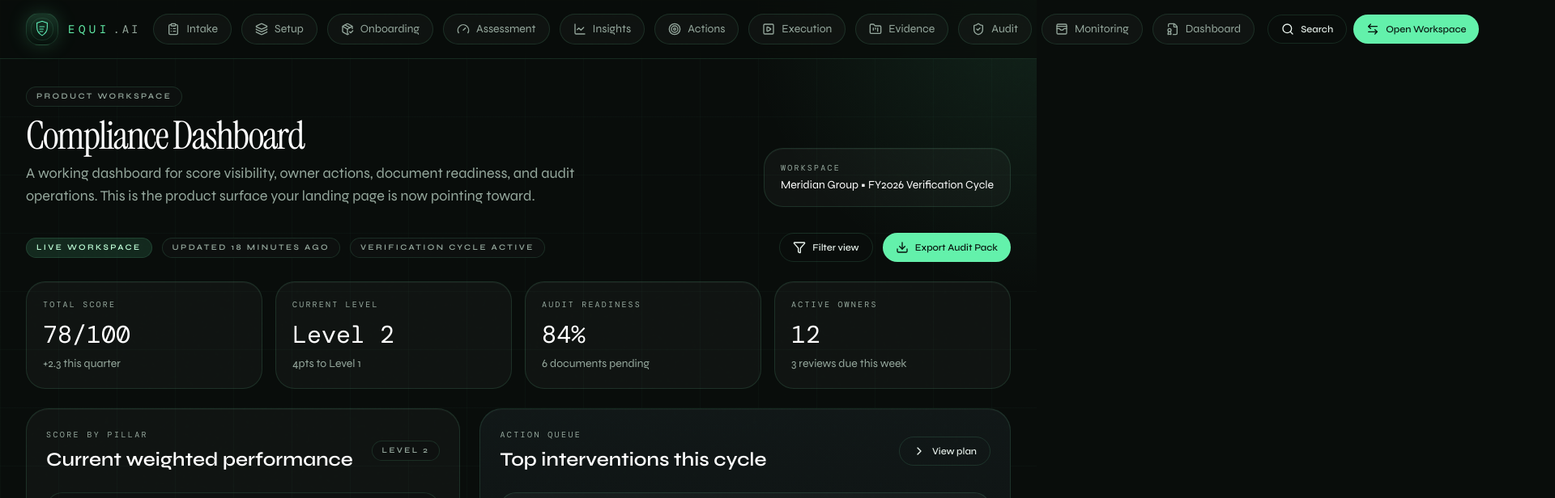
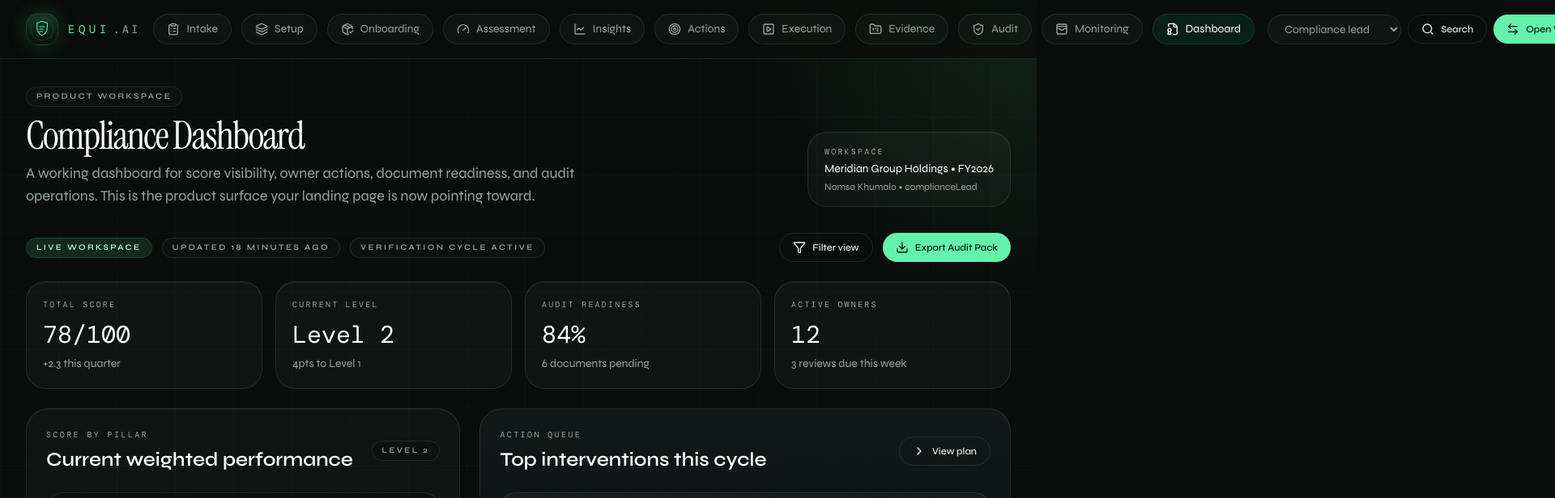
Before and after one commit to nyashahama/equi-ai, a Next.js app: page /dashboard in a window 1280 px wide. Shown: the top 616 px of the page at 81% size, 1920 px wide, since content can reach past the window. Built offline with nearby package versions, Linux system fonts and the light colour scheme; a web font is replaced by a local one.

Commit message:
Connect product shell to workspace state

```diff
--- a/components/product/shell.tsx
+++ b/components/product/shell.tsx
@@ -1,8 +1,12 @@
+"use client";
+
 import Link from "next/link";
+import { usePathname } from "next/navigation";
 import { ArrowLeftRight, Search } from "lucide-react";
 
 import { EquiLogo } from "@/components/brand/equi-logo";
 import { productNav } from "@/components/product/data";
+import { useWorkspace } from "@/components/product/workspace-context";
 import { Badge } from "@/components/ui/badge";
 import { Button } from "@/components/ui/button";
 import { Card } from "@/components/ui/card";
@@ -16,6 +20,9 @@ export function ProductShell({
   subtitle: string;
   children: React.ReactNode;
 }) {
+  const pathname = usePathname();
+  const { workspace, setCurrentUserRole } = useWorkspace();
+
   return (
     <main className="min-h-screen bg-[color:var(--background)] text-[color:var(--foreground)]">
       <div className="pointer-events-none absolute inset-0 bg-[radial-gradient(circle_at_top_right,rgba(99,241,171,0.1),transparent_24%),linear-gradient(rgba(99,241,171,0.025)_1px,transparent_1px),linear-gradient(90deg,rgba(99,241,171,0.025)_1px,transparent_1px)] bg-[size:auto,72px_72px,72px_72px]" />
@@ -33,7 +40,11 @@ export function ProductShell({
                   <Link
                     key={item.href}
                     href={item.href}
-                    className="inline-flex items-center gap-2 rounded-full border border-white/8 bg-white/[0.03] px-4 py-2 text-sm text-[color:var(--muted-foreground)] transition hover:text-white"
+                    className={`inline-flex items-center gap-2 rounded-full border px-4 py-2 text-sm transition ${
+                      pathname === item.href
+                        ? "border-emerald-400/30 bg-emerald-400/10 text-white"
+                        : "border-white/8 bg-white/[0.03] text-[color:var(--muted-foreground)] hover:text-white"
+                    }`}
                   >
                     <Icon className="size-4" />
                     {item.label}
@@ -43,6 +54,19 @@ export function ProductShell({
             </div>
 
             <div className="flex items-center gap-2">
+              <select
+                value={workspace.currentUserRole}
+                onChange={(event) => setCurrentUserRole(event.target.value as keyof typeof workspace.roles)}
+                className="hidden rounded-full border border-white/8 bg-white/[0.03] px-4 py-2 text-sm text-[color:var(--muted-foreground)] outline-none md:block"
+              >
+                <option value="admin">Admin</option>
+                <option value="complianceLead">Compliance lead</option>
+                <option value="financeLead">Finance lead</option>
+                <option value="peopleLead">HR / People lead</option>
+                <option value="procurementLead">Procurement lead</option>
+                <option value="executiveViewer">Executive viewer</option>
+                <option value="auditor">Auditor / verifier</option>
+              </select>
               <Button variant="outline" size="sm" className="hidden sm:inline-flex">
                 <Search className="size-4" />
                 Search
@@ -76,7 +100,10 @@ export function ProductShell({
                 <p className="font-mono text-[10px] uppercase tracking-[0.22em] text-[color:var(--muted-foreground)]">
                   Workspace
                 </p>
-                <p className="text-sm text-white">Meridian Group • FY2026 Verification Cycle</p>
+                <p className="text-sm text-white">{workspace.companyName} • {workspace.reportingPeriod}</p>
+                <p className="text-xs text-[color:var(--muted-foreground)]">
+                  {workspace.roles[workspace.currentUserRole]} • {workspace.currentUserRole}
+                </p>
               </div>
             </Card>
           </div>
```
